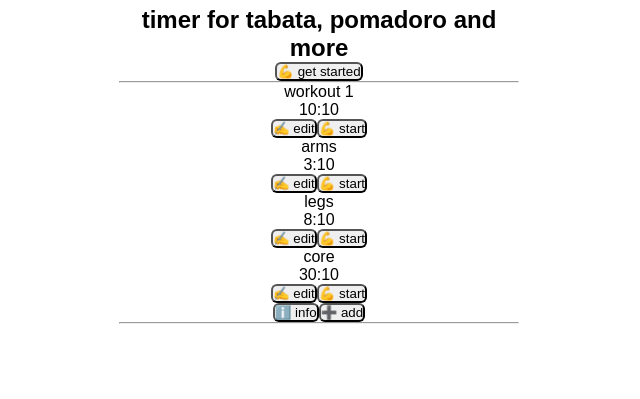
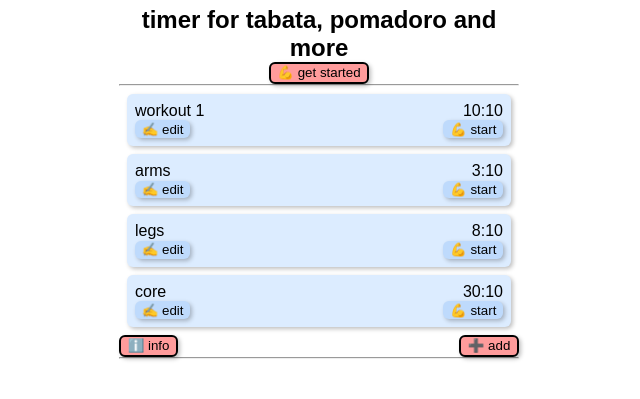
Before and after one commit to maxstepanyuk/timefit-react, a React (Vite) app: page / in a window 1280 px wide. Shown: the part 355-754 px from the top of the page, without its empty margins (321-961 px from the left). Built offline with nearby package versions, Linux system fonts and the light colour scheme.

Commit message:
upd `index.css` add styles `row time-section button-action button-mini`

```diff
--- a/src/index.css
+++ b/src/index.css
@@ -33,6 +33,11 @@
     }
 */
 
+.row {
+  display: flex;
+  justify-content: space-between;
+}
+
 * {
   border-radius: 6px;
   margin: 0rem;
@@ -52,3 +57,28 @@ body {
   display: flex;
   place-items: center;
 }
+
+.time-section {
+  background-color: var(--main-color-1);
+  padding: 0.5rem;
+  margin: 0.5rem;
+  box-shadow: var(--shadow);
+}
+
+.button-action {
+  border: 2px solid var(--text-color);
+  color: var(--text-color);
+  background-color: var(--action-color);
+  padding: 0.1em 0.5em;
+  box-shadow: var(--shadow);
+}
+
+.button-mini {
+  color: var(--text-color);
+  background-color: var(--main-color-2);
+
+  border: none;
+  padding: 0.1em 0.5em;
+  cursor: pointer;
+  box-shadow: var(--shadow);
+}
```
